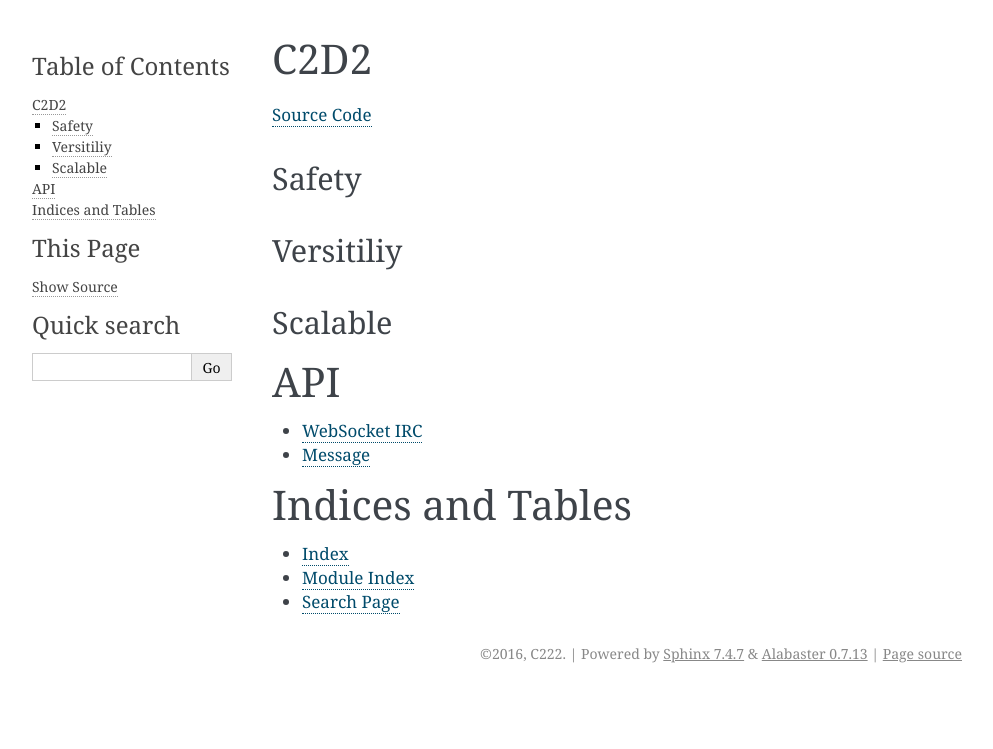
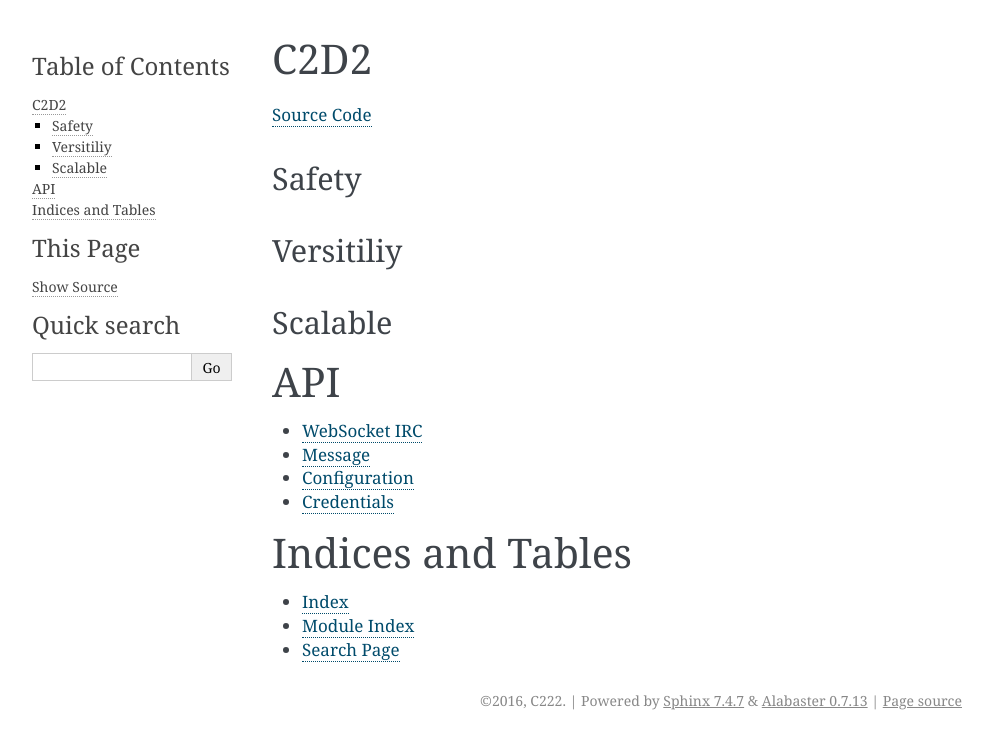
Before and after one commit to C222/C2D2, a Sphinx documentation site: the page built from docs/source/index.rst, in a window 1280 px wide. Shown: the top 749 px of the page, without its empty margins (148-1141 px from the left). Built offline with Sphinx 7.4.7, drawn with Linux system fonts in a browser that asks for light colours; formulas are drawn with MathJax 3.

Commit message:
Document constant config files

```diff
--- /dev/null
+++ b/docs/source/config.rst
@@ -0,0 +1,5 @@
+Configuration
+**********************
+
+.. automodule:: config
+   :members:
--- /dev/null
+++ b/docs/source/credentials.rst
@@ -0,0 +1,5 @@
+Credentials
+**********************
+
+.. automodule:: credentials
+   :members:
--- a/docs/source/index.rst
+++ b/docs/source/index.rst
@@ -25,6 +25,8 @@ API
 
    wsirc
    message
+   config
+   credentials
 
 
 Indices and Tables
```
Also changed, not shown: 1 other file.
